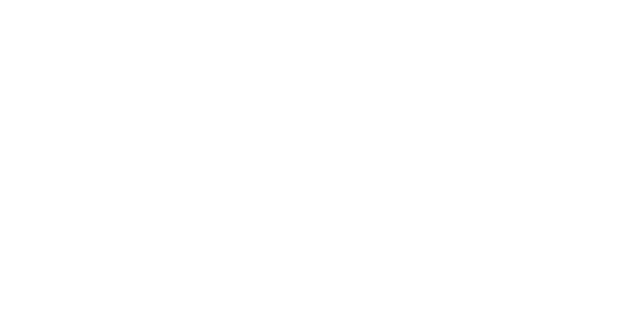
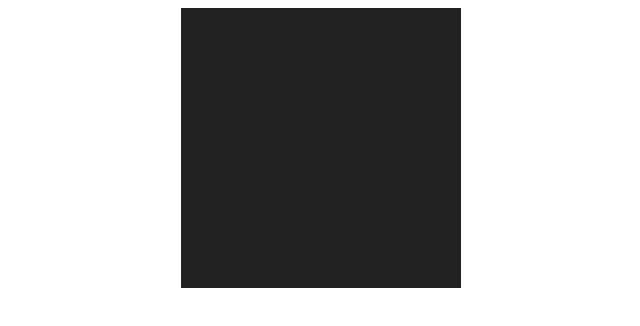
Before and after one commit to Saoki11111/pong_js, a plain HTML site: page MyPong/index.html in a window 1280 px wide. Shown: the whole page, without its empty margins (319-959 px from the left). Drawn offline with Linux system fonts and the light colour scheme.

Commit message:
レイアウト設定

```diff
--- a/MyPong/index.html
+++ b/MyPong/index.html
@@ -3,8 +3,18 @@
 <head>
   <meta charset="UTF-8">
   <title>Pong Game</title>
+  <style>
+    canvas {
+      background-color: #222;
+      display: block;
+      margin: 0 auto;
+    }
+  </style>
 </head>
 <body>
+  <canvas width="280" height="280">
+    Canvas not supporeted.
+  </canvas>
 
 </body>
 </html>
```
